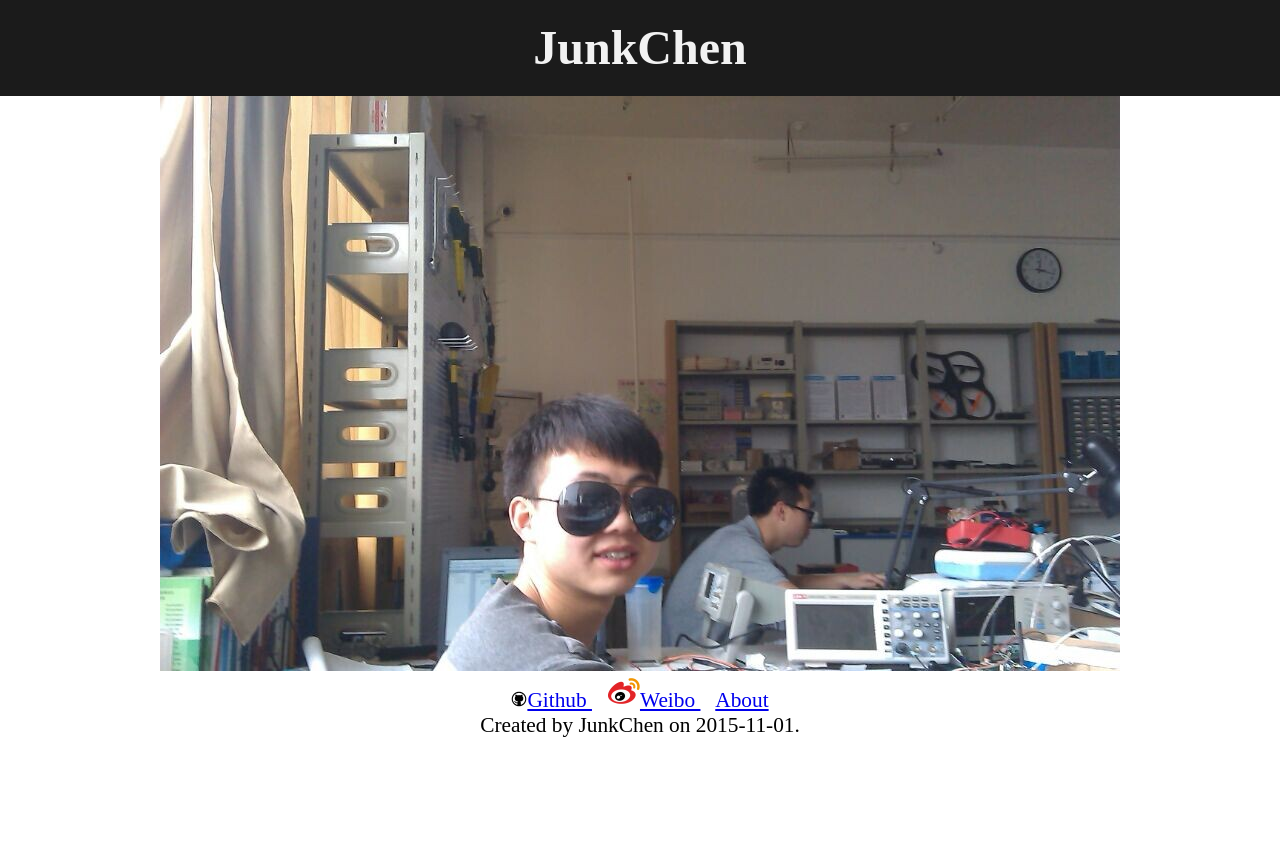
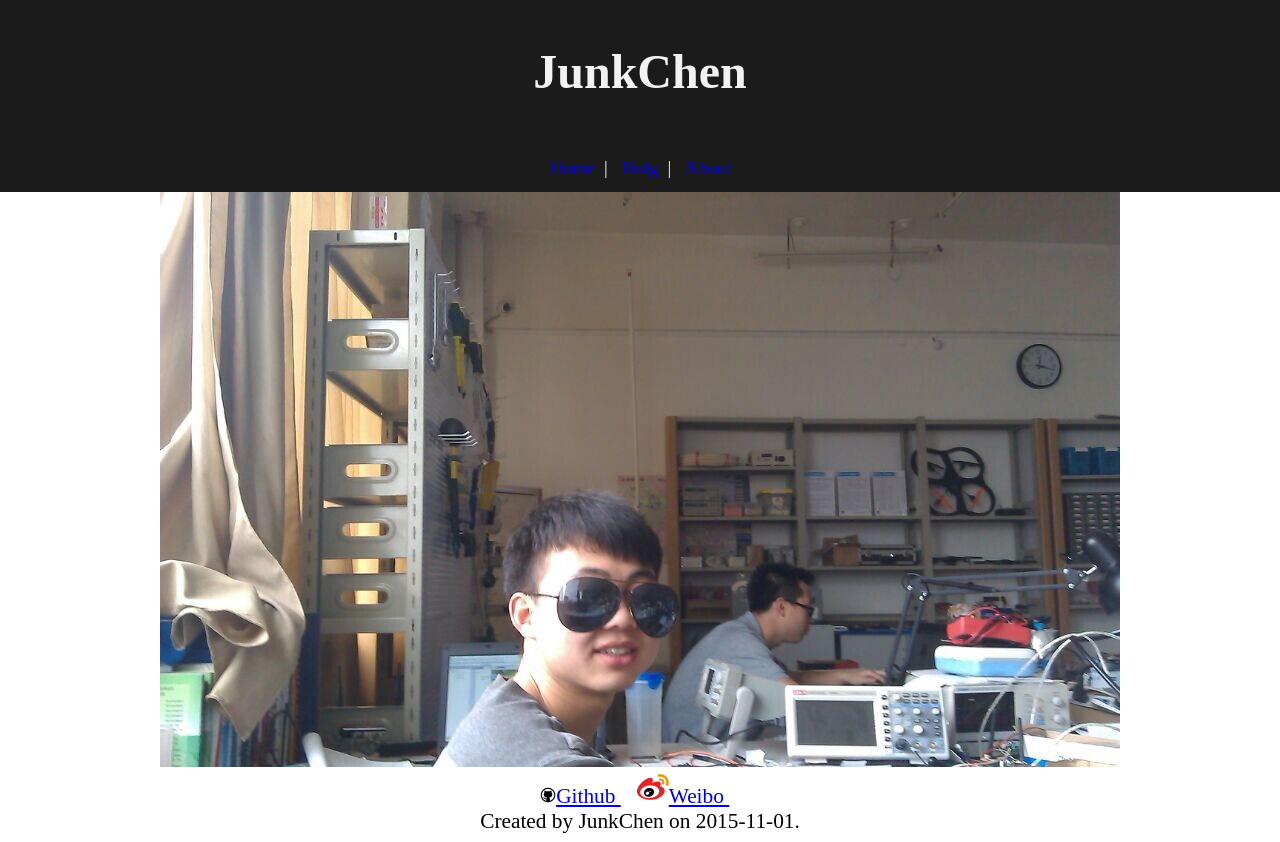
Before and after one commit to junkchen/junkchen.github.io, a plain HTML site: page index.html in a window 1280 px wide. Before the commit the page ends 800 px from the top, so only its background shows below. Drawn offline with Linux system fonts and the light colour scheme.

Commit message:
update content

```diff
--- a/css/styles.css
+++ b/css/styles.css
@@ -10,8 +10,31 @@ header{
 	font-style: normal;
 	font-weight: bold;
 	color: #F2F2F2;
-	line-height: 96px;
+	line-height: 144px;
 	background-color: #1B1B1B;
+}
+.tab{
+	line-height:48px;
+	text-align:center;
+	font-size:14pt;
+	color:#F8F8F8;
+	background:#1B1B1B
+}
+a:link {
+	color:##F8F8F8;
+	text-decoration:underline;
+}
+a:visited {
+	color:##F8F8F8;
+	text-decoration:none;
+}
+a:hover {
+	color:#000000;
+	text-decoration:none;
+}
+a:active {
+	color:#FFFFFF;
+	text-decoration:none;
 }
 img{
 	text-align: center;
--- a/index.html
+++ b/index.html
@@ -3,22 +3,24 @@
 <head>
 	<meta http-equiv="content-type" content="text/html; charset=utf-8" />
 	<title>JunkChen</title>
-	<link rel="stylesheet" type="text/css" href="/css/styles.css" />
+	<link rel="stylesheet" type="text/css" href="css/styles.css" />
 </head>
 <body>
 <header>JunkChen</header>
-<img src="/images/junkchen.jpg">
+<div class="tab">
+   <a href="/">Home</a>&nbsp;&nbsp;|&nbsp;&nbsp;
+   <a href="#">Bolg</a>&nbsp;&nbsp;|&nbsp;&nbsp;
+   <a href="blog/about.html">About</a>
+</div>
+<img src="images/junkchen.jpg">
 <footer><a href="https://github.com/junkchen" target="_black">
-			<img style="background-color:#FFFFFF" src="/images/github.png">Github
+			<img style="background-color:#FFFFFF" src="images/github.png">Github
 		</a>
 		&nbsp;&nbsp;
 		<a href="http://weibo.com/KjunChen" target="_black">
-			<img style="background-color:#FFFFFF" src="/images/favicon.ico">Weibo
+			<img style="background-color:#FFFFFF" src="images/favicon.ico">Weibo
 		</a>
 		&nbsp;&nbsp;
-		<a href="/blog/about.html">
-			About
-		</a>
 		<br/>Created by JunkChen on 2015-11-01.</footer>
 </body>
 </html>
```
